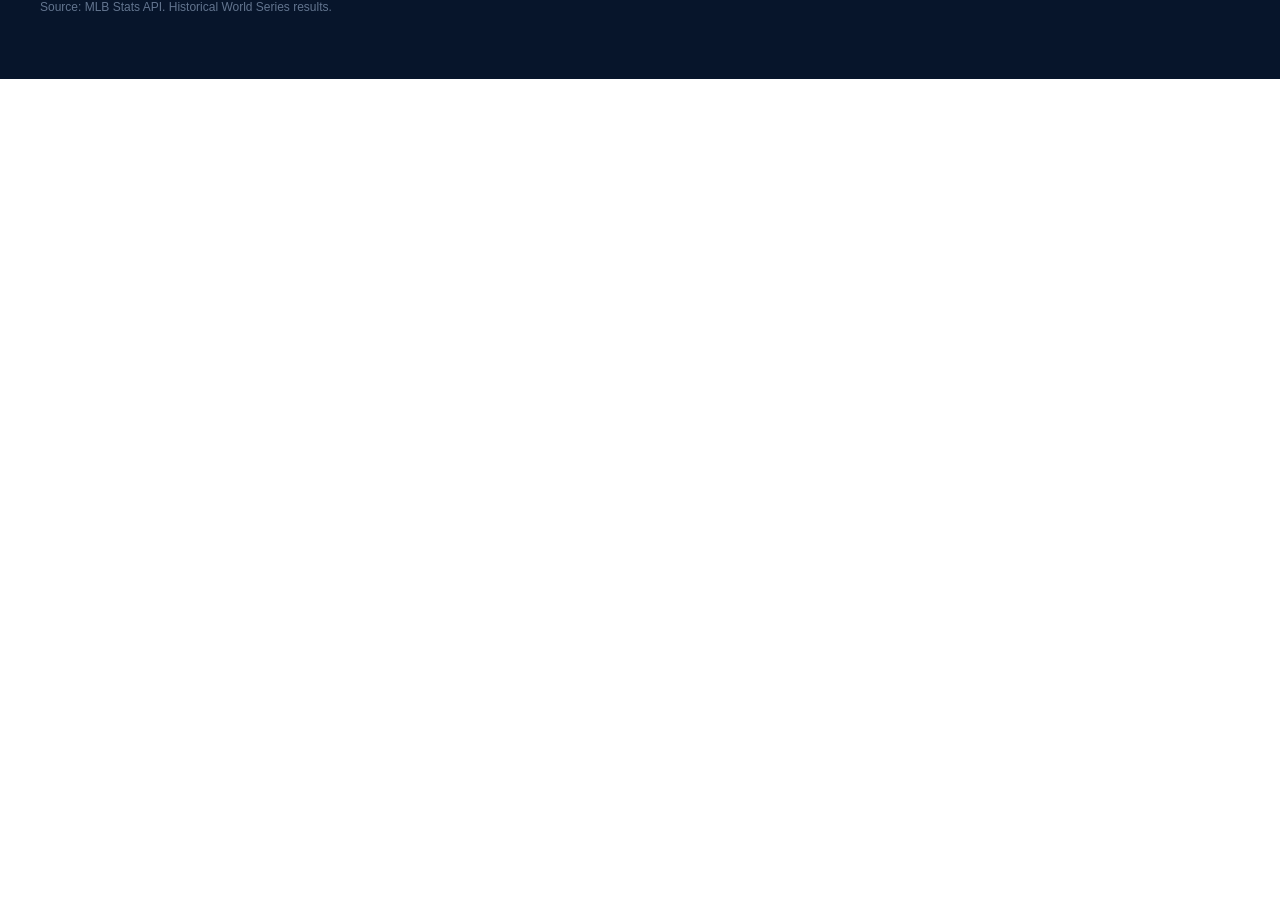
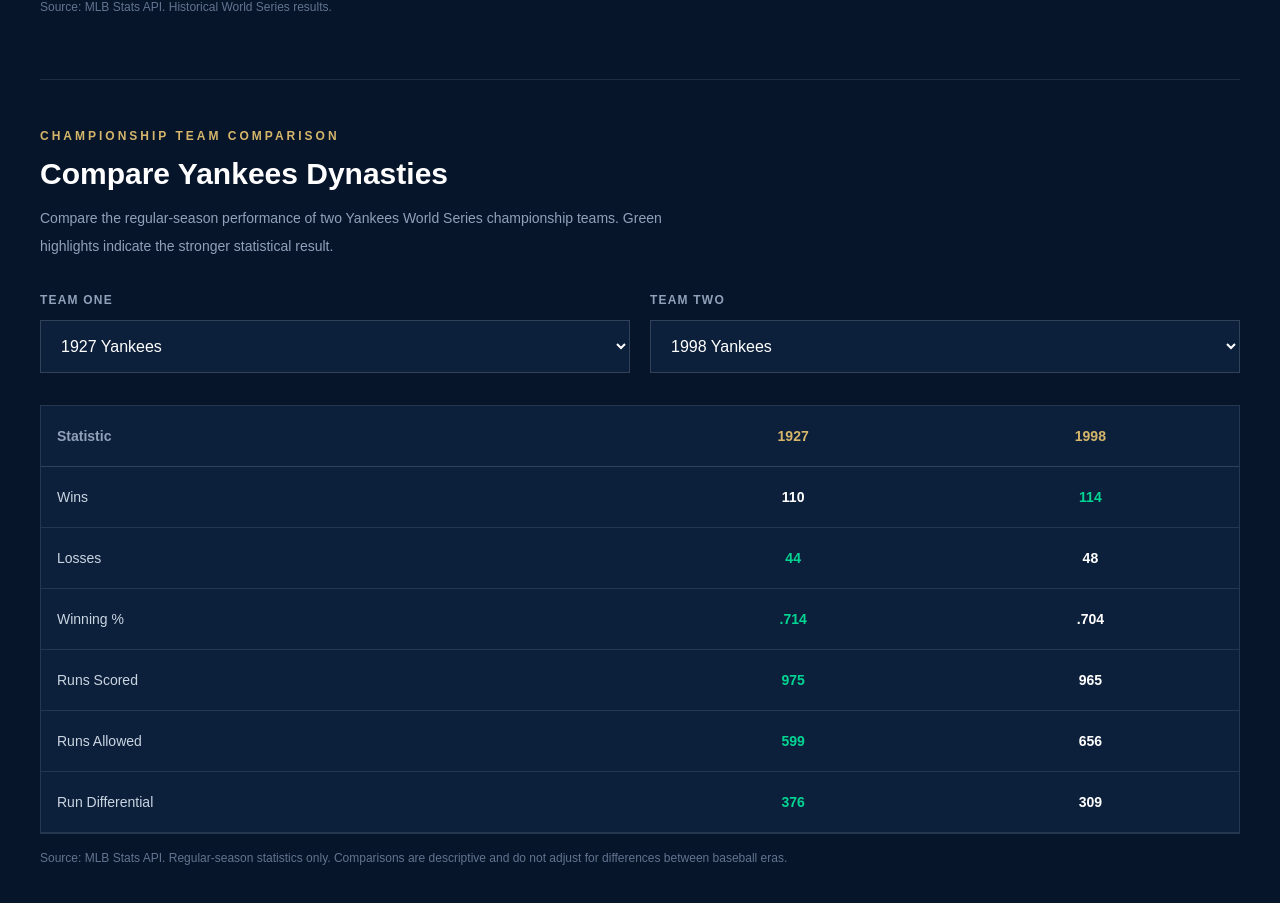
Before and after one commit to coreybann/the-bronx-index, a Next.js app: page /history in a window 1280 px wide. Shown: the part 2080-2983 px from the top of the page. Before the commit the page ends 2159 px from the top, so only its background shows below. Built offline with nearby package versions, Linux system fonts and the light colour scheme.

Commit message:
Add Yankees championship team comparison

```diff
--- /dev/null
+++ b/src/app/history/ChampionshipComparison.tsx
@@ -0,0 +1,144 @@
+"use client";
+
+import { useState } from "react";
+import championships from "@/data/yankees-championships.json";
+
+type Metric = {
+  label: string;
+  key: "wins" | "losses" | "winningPercentage" |
+    "runsScored" | "runsAllowed" | "runDifferential";
+  lowerIsBetter?: boolean;
+};
+
+const metrics: Metric[] = [
+  { label: "Wins", key: "wins" },
+  { label: "Losses", key: "losses", lowerIsBetter: true },
+  { label: "Winning %", key: "winningPercentage" },
+  { label: "Runs Scored", key: "runsScored" },
+  { label: "Runs Allowed", key: "runsAllowed", lowerIsBetter: true },
+  { label: "Run Differential", key: "runDifferential" },
+];
+
+type Championship = (typeof championships)[number];
+
+function getValue(team: Championship, key: Metric["key"]): number {
+  if (key === "runDifferential") {
+    return team.regularSeason.runsScored - team.regularSeason.runsAllowed;
+  }
+
+  return Number(team.regularSeason[key]);
+}
+
+export default function ChampionshipComparison() {
+  const [firstYear, setFirstYear] = useState(1927);
+  const [secondYear, setSecondYear] = useState(1998);
+
+  const first = championships.find((team) => team.year === firstYear);
+  const second = championships.find((team) => team.year === secondYear);
+
+  if (!first || !second) return null;
+
+  return (
+    <section className="border-t border-white/10 pt-12">
+      <p className="text-xs font-bold uppercase tracking-[0.25em] text-[#d5b66a]">
+        Championship Team Comparison
+      </p>
+
+      <h2 className="mt-3 text-3xl font-bold">
+        Compare Yankees Dynasties
+      </h2>
+
+      <p className="mt-3 max-w-2xl text-sm leading-7 text-slate-400">
+        Compare the regular-season performance of two Yankees World Series
+        championship teams. Green highlights indicate the stronger
+        statistical result.
+      </p>
+
+      <div className="mt-8 grid gap-5 sm:grid-cols-2">
+        {[
+          { label: "Team One", value: firstYear, setter: setFirstYear },
+          { label: "Team Two", value: secondYear, setter: setSecondYear },
+        ].map((selector) => (
+          <div key={selector.label}>
+            <label className="mb-3 block text-xs font-bold uppercase tracking-widest text-slate-400">
+              {selector.label}
+            </label>
+            <select
+              value={selector.value}
+              onChange={(event) => selector.setter(Number(event.target.value))}
+              className="w-full border border-white/15 bg-[#0d203b] px-4 py-4 text-white outline-none focus:border-[#d5b66a]"
+            >
+              {championships.map((team) => (
+                <option key={team.year} value={team.year}>
+                  {team.year} Yankees
+                </option>
+              ))}
+            </select>
+          </div>
+        ))}
+      </div>
+
+      <div className="mt-8 overflow-x-auto border border-white/10 bg-[#0d203b]">
+        <table className="w-full min-w-[460px] text-center text-sm">
+          <thead>
+            <tr className="border-b border-white/15">
+              <th className="px-4 py-5 text-left text-slate-400">
+                Statistic
+              </th>
+              <th className="px-4 py-5 text-[#d5b66a]">
+                {firstYear}
+              </th>
+              <th className="px-4 py-5 text-[#d5b66a]">
+                {secondYear}
+              </th>
+            </tr>
+          </thead>
+
+          <tbody>
+            {metrics.map((metric) => {
+              const firstValue = getValue(first, metric.key);
+              const secondValue = getValue(second, metric.key);
+
+              const firstBetter = metric.lowerIsBetter
+                ? firstValue < secondValue
+                : firstValue > secondValue;
+
+              const secondBetter = metric.lowerIsBetter
+                ? secondValue < firstValue
+                : secondValue > firstValue;
+
+              const format = (value: number) =>
+                metric.key === "winningPercentage"
+                  ? value.toFixed(3).replace(/^0/, "")
+                  : value.toLocaleString();
+
+              return (
+                <tr key={metric.key} className="border-b border-white/10">
+                  <td className="px-4 py-5 text-left font-medium text-slate-300">
+                    {metric.label}
+                  </td>
+                  <td className={`px-4 py-5 font-bold ${
+                    firstBetter ? "text-emerald-400" : "text-white"
+                  }`}>
+                    {format(firstValue)}
+                  </td>
+                  <td className={`px-4 py-5 font-bold ${
+                    secondBetter ? "text-emerald-400" : "text-white"
+                  }`}>
+                    {format(secondValue)}
+                  </td>
+                </tr>
+              );
+            })}
+          </tbody>
+        </table>
+      </div>
+
+      <p className="mt-4 text-xs text-slate-500">
+        Source: MLB Stats API. Regular-season statistics only.
+        Comparisons are descriptive and do not adjust for differences
+        between baseball eras.
+      </p>
+    </section>
+  );
+}
--- a/src/app/history/page.tsx
+++ b/src/app/history/page.tsx
@@ -1,5 +1,6 @@
 import type { Metadata } from "next";
 import Championships from "./Championships";
+import ChampionshipComparison from "./ChampionshipComparison";
 
 export const metadata: Metadata = {
   title: "Yankees History | The Bronx Index",
@@ -29,6 +30,10 @@ export default function HistoryPage() {
 
       <section className="mx-auto max-w-7xl px-6 py-16 lg:px-10">
         <Championships />
+
+        <div className="mt-16">
+          <ChampionshipComparison />
+        </div>
       </section>
     </main>
   );
```
